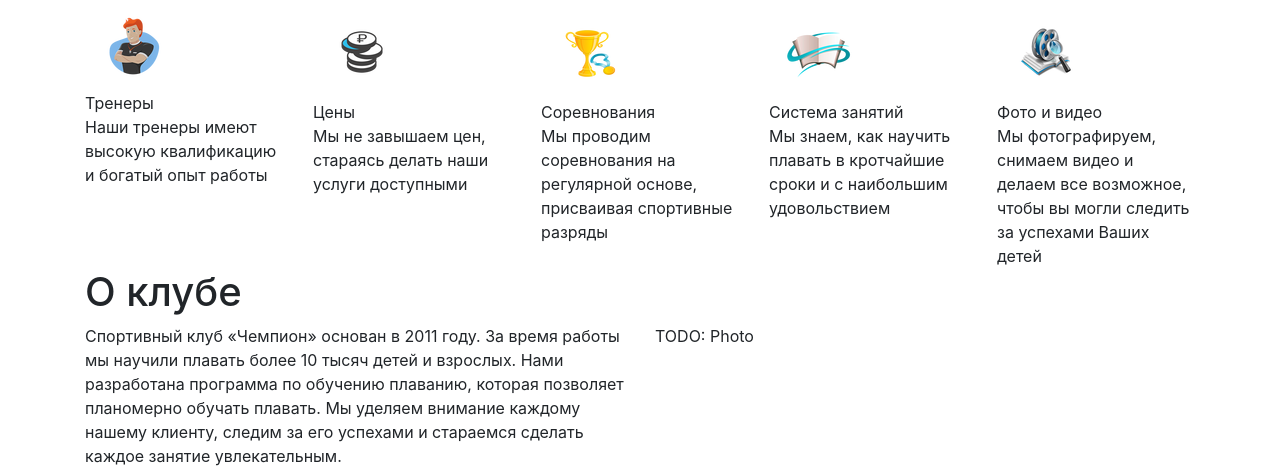
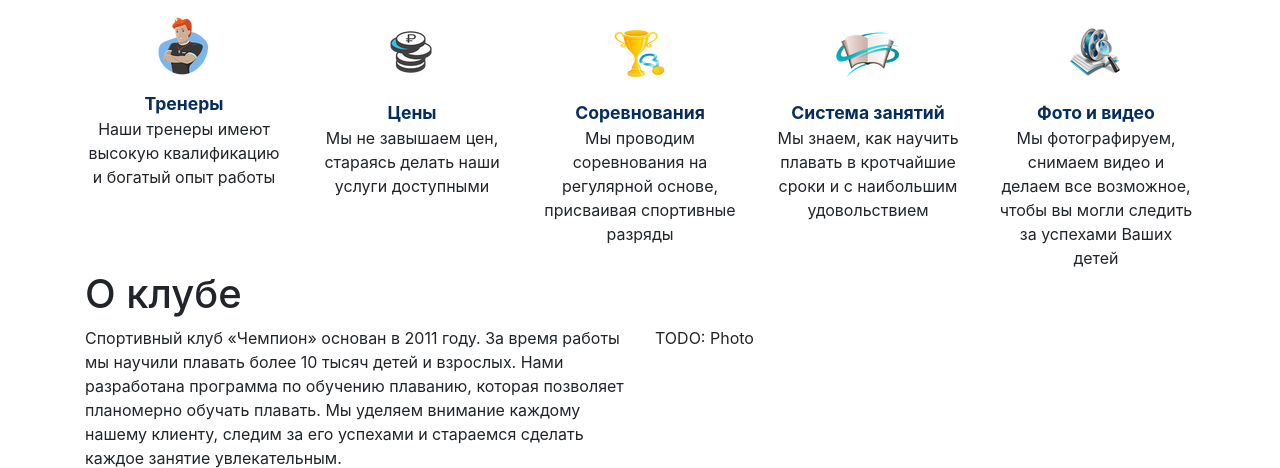
Before and after one commit to arusakov/champion, a Django app: page / in a window 1280 px wide. Shown: the part 56-524 px from the top of the page. Run offline with Django 3.2, Linux system fonts and the light colour scheme; some libraries are stand-ins or nearby versions.

Commit message:
Finish advantages

```diff
--- a/promo/static/main.css
+++ b/promo/static/main.css
@@ -0,0 +1,16 @@
+.advantage-logo {
+    display: block;
+    margin-left: auto;
+    margin-right: auto;
+}
+
+.advantage-title {
+    text-align: center;
+    font-size: 1.1rem;
+    font-weight: 700;
+    color: #052e5e;
+}
+
+.advantage-description {
+    text-align: center;
+}
--- a/promo/templates/index.html
+++ b/promo/templates/index.html
@@ -10,6 +10,9 @@
 
     <!-- Bootstrap CSS -->
     <link rel="stylesheet" href="https://stackpath.bootstrapcdn.com/bootstrap/4.1.3/css/bootstrap.min.css" integrity="sha384-MCw98/SFnGE8fJT3GXwEOngsV7Zt27NXFoaoApmYm81iuXoPkFOJwJ8ERdknLPMO" crossorigin="anonymous">
+
+    <!-- Site CSS -->
+    <link rel="stylesheet" href="{% static '/main.css' %}">
 
     <title>СК «Чемпион»</title>
   </head>
```
